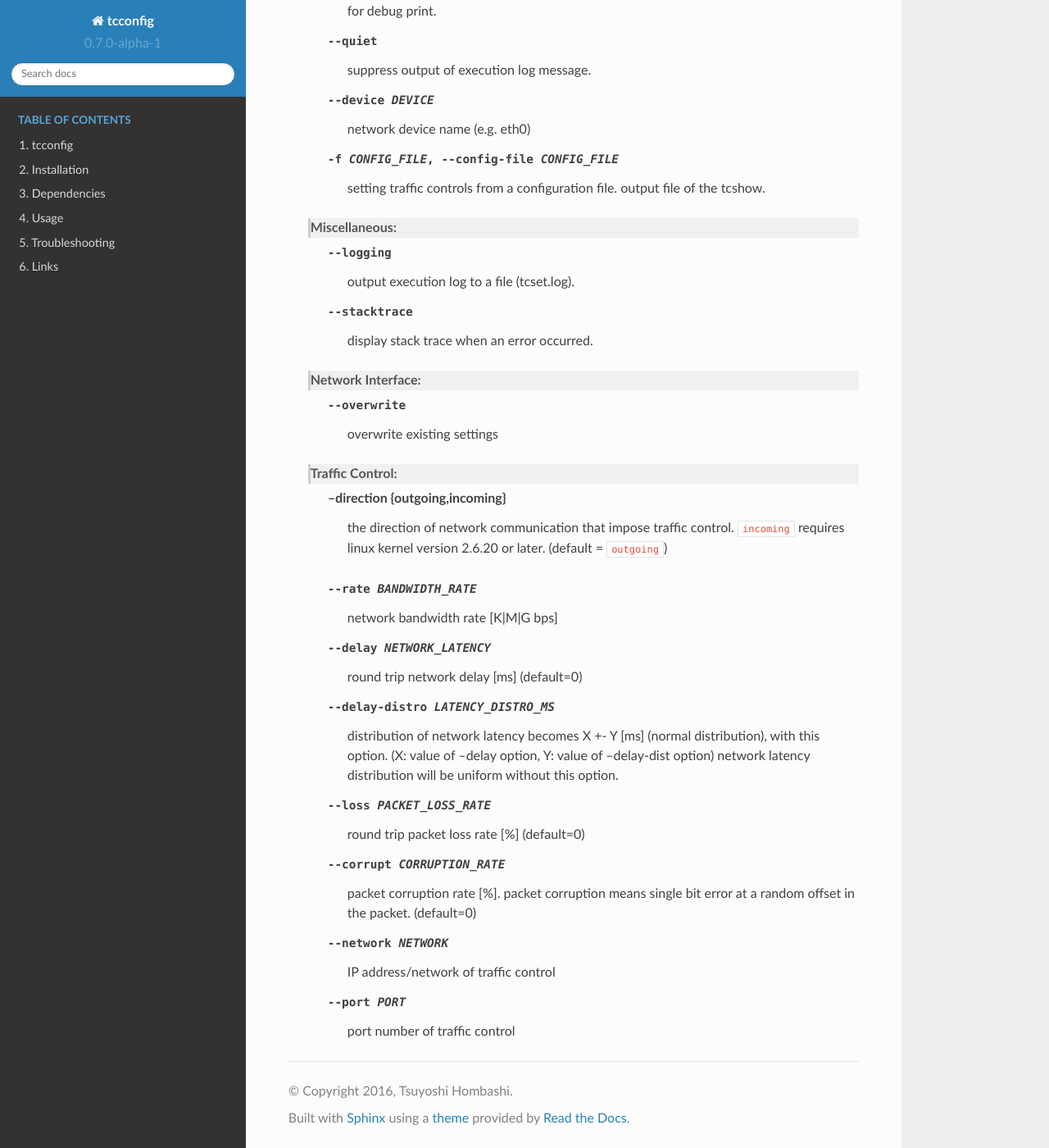
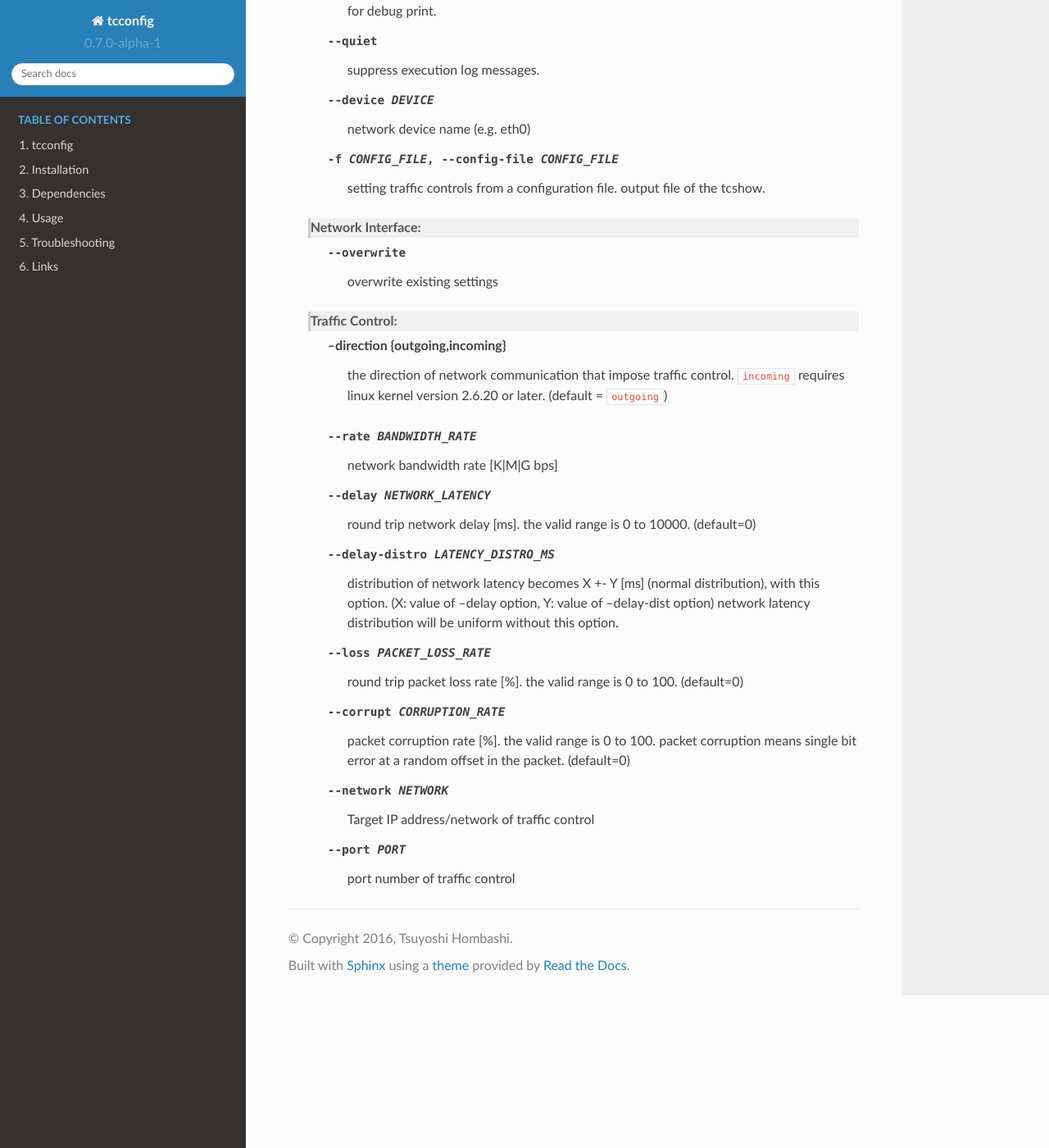
Before and after one commit to thombashi/tcconfig, a Sphinx documentation site: the page built from docs/pages/usage/tcset/tcset_help.rst, in a window 1280 px wide and 1400 px high, scrolled down 563 px. Shown: the whole window at 82% size. Built offline with Sphinx 7.4.7 and the Read the Docs theme 2.0.0, drawn with Linux system fonts in a browser that asks for light colours; pages that are not in the unit, such as notebooks, are missing from menus.

Commit message:
Update docs

```diff
--- a/docs/make_readme.py
+++ b/docs/make_readme.py
@@ -34,7 +34,7 @@ def write_examples(maker):
     maker.write_chapter("For more information")
     maker.write_line_list([
         "More examples are available at ",
-        "http://{:s}.readthedocs.org/en/latest/pages/usage/index.html".format(
+        "http://{:s}.rtfd.io/en/latest/pages/usage/index.html".format(
             PROJECT_NAME),
     ])
 
@@ -61,7 +61,7 @@ def main():
     maker.set_indent_level(0)
     maker.write_chapter("Documentation")
     maker.write_line_list([
-        "http://{:s}.readthedocs.org/en/latest/".format(PROJECT_NAME),
+        "http://{:s}.rtfd.io/".format(PROJECT_NAME),
     ])
 
     maker.write_file(
--- a/docs/pages/introduction/summary.txt
+++ b/docs/pages/introduction/summary.txt
@@ -1,2 +1,2 @@
-``tcconfig`` is a Simple ``tc`` command wrapper.
+A Simple tc command wrapper tool.
 Easy to set up traffic control of network bandwidth/latency/packet-loss to a network interface.
--- a/docs/pages/usage/tcset/tcset_help.rst
+++ b/docs/pages/usage/tcset/tcset_help.rst
@@ -16,15 +16,11 @@
       -h, --help            show this help message and exit
       --version             show program's version number and exit
       --debug               for debug print.
-      --quiet               suppress output of execution log message.
+      --quiet               suppress execution log messages.
       --device DEVICE       network device name (e.g. eth0)
       -f CONFIG_FILE, --config-file CONFIG_FILE
                             setting traffic controls from a configuration file.
                             output file of the tcshow.
-
-    Miscellaneous:
-      --logging             output execution log to a file (tcset.log).
-      --stacktrace          display stack trace when an error occurred.
 
     Network Interface:
       --overwrite           overwrite existing settings
@@ -37,7 +33,8 @@
       --rate BANDWIDTH_RATE
                             network bandwidth rate [K|M|G bps]
       --delay NETWORK_LATENCY
-                            round trip network delay [ms] (default=0)
+                            round trip network delay [ms]. the valid range is 0 to
+                            10000. (default=0)
       --delay-distro LATENCY_DISTRO_MS
                             distribution of network latency becomes X +- Y [ms]
                             (normal distribution), with this option. (X: value of
@@ -45,10 +42,11 @@
                             network latency distribution will be uniform without
                             this option.
       --loss PACKET_LOSS_RATE
-                            round trip packet loss rate [%] (default=0)
+                            round trip packet loss rate [%]. the valid range is 0
+                            to 100. (default=0)
       --corrupt CORRUPTION_RATE
-                            packet corruption rate [%]. packet corruption means
-                            single bit error at a random offset in the packet.
-                            (default=0)
-      --network NETWORK     IP address/network of traffic control
+                            packet corruption rate [%]. the valid range is 0 to
+                            100. packet corruption means single bit error at a
+                            random offset in the packet. (default=0)
+      --network NETWORK     Target IP address/network of traffic control
       --port PORT           port number of traffic control
```
